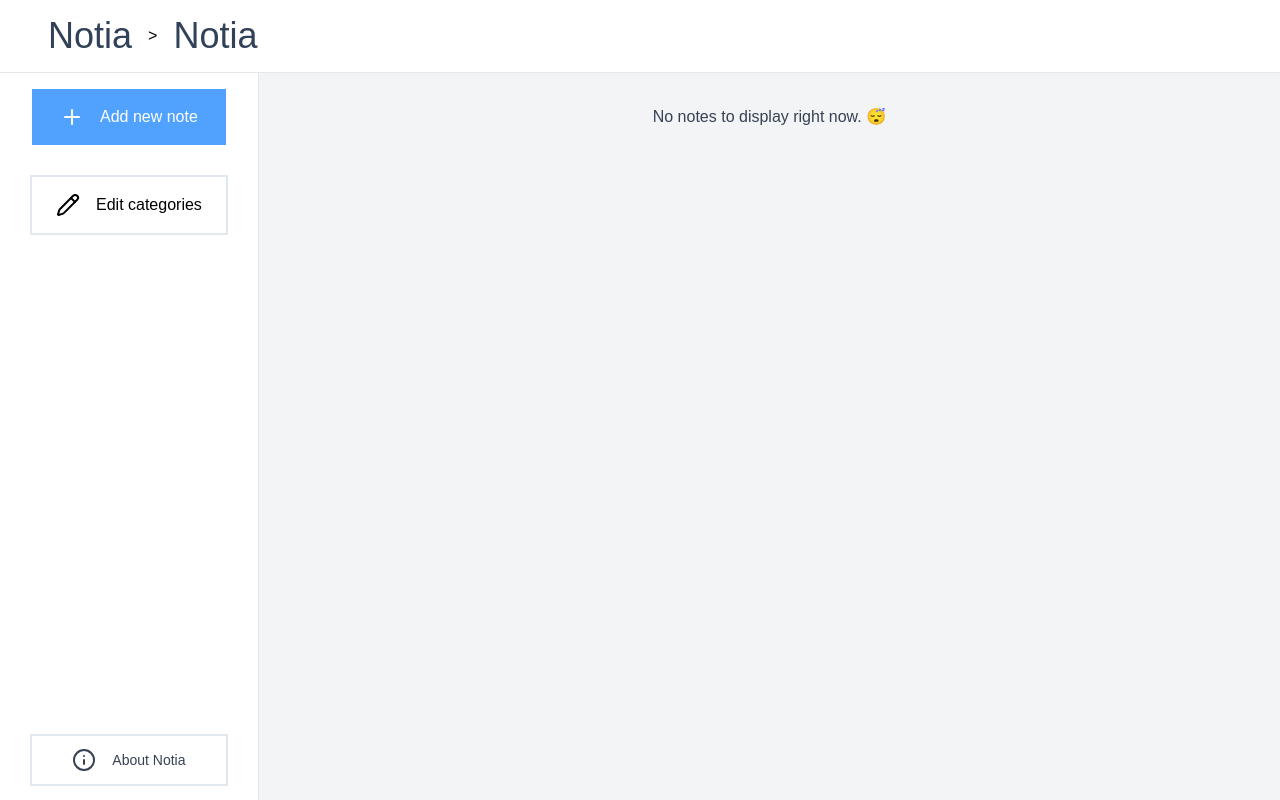
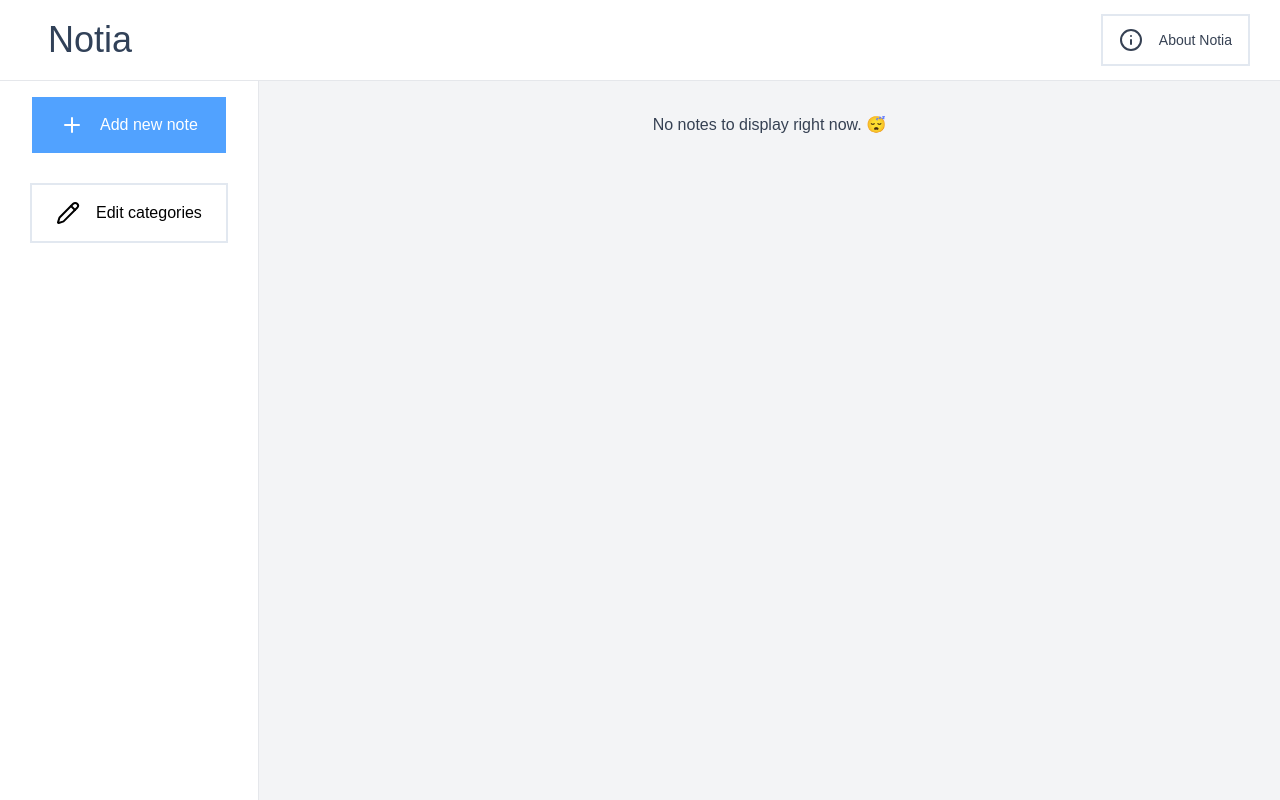
Before and after one commit to Klrfl/notia, a Svelte app: page / in a window 1280 px wide. Built offline with nearby package versions, Linux system fonts and the light colour scheme.

Commit message:
ui: move about button to navbar

```diff
--- a/src/lib/Navbar.svelte
+++ b/src/lib/Navbar.svelte
@@ -1,8 +1,14 @@
 <script>
   import Menu from "lucide-svelte/icons/menu"
+  import Info from "lucide-svelte/icons/info"
   import X from "lucide-svelte/icons/x"
 
+  import Button from "@/lib/ui/Button.svelte"
+  import Dialog from "@/lib/ui/Dialog.svelte"
+
   const title = "Notia"
+
+  let isAboutOpen = $state(false)
 </script>
 
 <header
@@ -34,12 +40,39 @@
       <div class="sr-only">Close sidebar</div>
     </label>
   </div>
+
+  <Button
+    variant="outline"
+    size="sm"
+    class="mt-auto ml-auto text-gray-700"
+    icon
+    onclick={() => (isAboutOpen = true)}
   >
-    <h1 class="text-4xl text-slate-700">{title}</h1>
+    <Info />
+    About Notia
+  </Button>
 </header>
 
+<Dialog bind:isOpen={isAboutOpen} heading="About notia">
+  <article class="preview">
+    <p>
+      Notia is a really light markdown-based notetaking app I made to learn
+      Svelte. It was an interesting experience to learn this framework!
+    </p>
 
+    <p>
+      This application stores all of its data locally in your browser, so your
+      notes never leave your device.
+    </p>
 
+    <p>If you enjoyed this app, please give it a star in Github. ⭐</p>
+    <a
+      href="https://github.com/klrfl/notia"
+      target="_blank"
+      class="text-blue-500 hover:text-blue-700 hover:underline">Notia</a
+    >
+  </article>
+</Dialog>
 
 <style>
   @reference "@/app.css";
--- a/src/pages/Home.svelte
+++ b/src/pages/Home.svelte
@@ -9,7 +9,6 @@
   import Button from "@/lib/ui/Button.svelte"
   import Input from "@/lib/ui/Input.svelte"
 
-  import Info from "lucide-svelte/icons/info"
   import Pencil from "lucide-svelte/icons/pencil"
   import Plus from "lucide-svelte/icons/plus"
   import Save from "lucide-svelte/icons/save"
@@ -217,8 +216,6 @@
 
     selectedCategories.splice(selectedCategories.indexOf(id), 1)
   }
-
-  let isAboutOpen = $state(false)
 </script>
 
 <main class="main-grid">
@@ -284,38 +281,6 @@
         />
         <Button type="submit">Submit</Button>
       </form>
-    </Dialog>
-
-    <Button
-      variant="outline"
-      size="sm"
-      class="mt-auto text-gray-700"
-      icon
-      onclick={() => (isAboutOpen = true)}
-    >
-      <Info />
-      About Notia
-    </Button>
-
-    <Dialog bind:isOpen={isAboutOpen} heading="About notia">
-      <article class="preview">
-        <p>
-          Notia is a really light markdown-based notetaking app I made to learn
-          Svelte. It was an interesting experience to learn this framework!
-        </p>
-
-        <p>
-          This application stores all of its data locally in your browser, so
-          your notes never leave your device.
-        </p>
-
-        <p>If you enjoyed this app, please give it a star in Github. ⭐</p>
-        <a
-          href="https://github.com/klrfl/notia"
-          target="_blank"
-          class="text-blue-500 hover:text-blue-700 hover:underline">Notia</a
-        >
-      </article>
     </Dialog>
   </menu>
 
```
